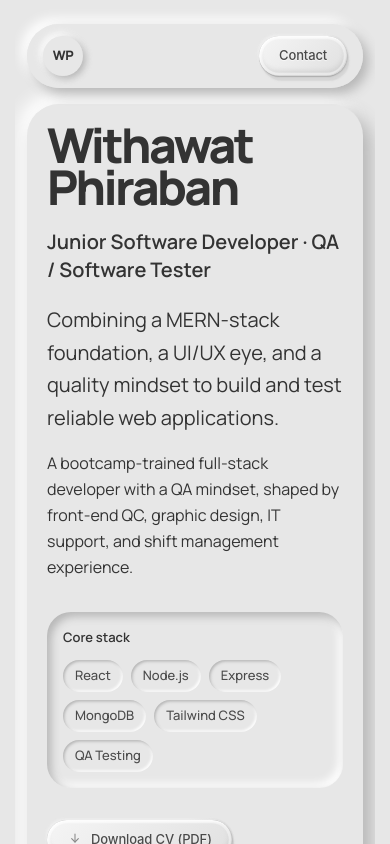
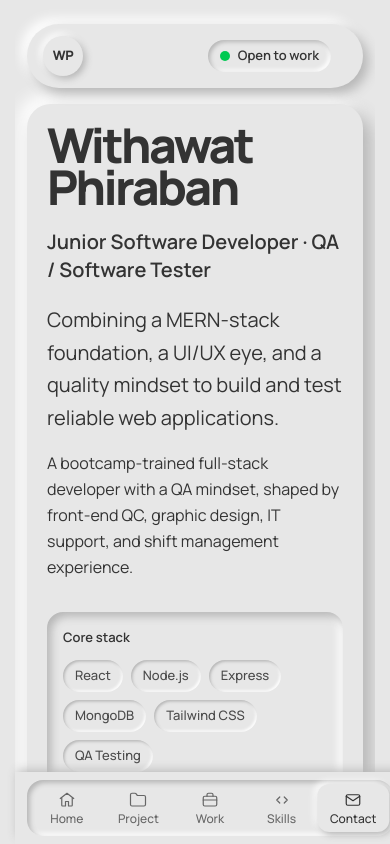
Before and after one commit to WithawatP/portfolio-withawat, a React (Vite) app: page / in a window 390 px wide. Shown: the top 844 px of the page. Built offline with nearby package versions, Linux system fonts and the light colour scheme.

Commit message:
Fix: navbar mobile

```diff
--- a/index.html
+++ b/index.html
@@ -9,7 +9,10 @@
       href="https://fonts.googleapis.com/css2?family=Manrope:wght@400;500;600;700;800&display=swap"
       rel="stylesheet"
     />
-    <meta name="viewport" content="width=device-width, initial-scale=1.0" />
+    <meta
+      name="viewport"
+      content="width=device-width, initial-scale=1.0, viewport-fit=cover"
+    />
     <meta name="theme-color" content="#E7E7E7" />
     <meta
       name="description"
--- a/src/App.jsx
+++ b/src/App.jsx
@@ -5,12 +5,13 @@ import Experience from './components/Experience'
 import Skills from './components/Skills'
 import Contact from './components/Contact'
 import Footer from './components/Footer'
+import BottomNav from './components/BottomNav'
 import RevealOnScroll from './components/ui/RevealOnScroll'
 
 export default function App() {
   return (
     <div className="min-h-svh overflow-x-clip bg-surface">
-      <div className="mx-auto flex min-h-screen max-w-[1440px] flex-col px-3 pt-6 pb-16 sm:px-8">
+      <div className="mx-auto flex min-h-screen max-w-[1440px] flex-col px-3 pt-6 pb-28 sm:px-8 sm:pb-16">
         <Header />
         <main className="flex flex-col gap-4 pt-4 sm:gap-10">
           <Hero />
@@ -29,6 +30,7 @@ export default function App() {
         </main>
         <Footer />
       </div>
+      <BottomNav />
     </div>
   )
 }
--- /dev/null
+++ b/src/components/BottomNav.jsx
@@ -0,0 +1,62 @@
+import { createPortal } from 'react-dom'
+import { useScrollSpy } from '../lib/useScrollSpy'
+import { FOCUS } from '../lib/styles'
+import Icon from './ui/Icon'
+
+const NAV_ITEMS = [
+  { section: 'home', href: '#home', label: 'Home', icon: 'home' },
+  { section: 'featured', href: '#featured', label: 'Project', icon: 'folder' },
+  { section: 'experience', href: '#experience', label: 'Work', icon: 'briefcase' },
+  { section: 'skills', href: '#skills', label: 'Skills', icon: 'code' },
+  { section: 'contact', href: '#contact', label: 'Contact', icon: 'mail' },
+]
+
+const SECTION_IDS = NAV_ITEMS.map((item) => item.section)
+
+export default function BottomNav() {
+  const [activeId, navigateTo] = useScrollSpy(SECTION_IDS)
+  const activeIndex = Math.max(
+    0,
+    NAV_ITEMS.findIndex((item) => item.section === activeId)
+  )
+
+  return createPortal(
+    <nav
+      data-scroll-nav
+      aria-label="Section navigation"
+      className="fixed inset-x-0 bottom-0 z-40 bg-surface pb-[min(env(safe-area-inset-bottom),1.5rem)] neu-raise-bar sm:hidden"
+    >
+      <div className="px-3 py-2">
+        <div className="rounded-2xl bg-surface p-1 neu-inset-md">
+          <div className="relative">
+            <span
+              aria-hidden="true"
+              className="absolute inset-y-0 left-0 w-1/5 rounded-xl bg-surface neu-raise-sm transition-transform duration-[350ms] ease-[cubic-bezier(0.2,0.7,0.2,1)]"
+              style={{ transform: `translateX(${activeIndex * 100}%)` }}
+            />
+            <div className="relative grid grid-cols-5">
+              {NAV_ITEMS.map((item) => {
+                const isActive = item.section === activeId
+                return (
+                  <a
+                    key={item.section}
+                    href={item.href}
+                    onClick={() => navigateTo(item.section)}
+                    aria-current={isActive ? 'location' : undefined}
+                    className={`${FOCUS} flex min-h-12 flex-col items-center justify-center gap-1 rounded-xl px-1 py-1.5 text-[12px] font-medium transition-colors duration-200 ${
+                      isActive ? 'text-ink' : 'text-muted'
+                    }`}
+                  >
+                    <Icon name={item.icon} className="h-[18px] w-[18px]" />
+                    <span className="leading-none">{item.label}</span>
+                  </a>
+                )
+              })}
+            </div>
+          </div>
+        </div>
+      </div>
+    </nav>,
+    document.body
+  )
+}
--- a/src/components/Contact.jsx
+++ b/src/components/Contact.jsx
@@ -21,7 +21,7 @@ export default function Contact() {
           <div>
             <a
               href={`mailto:${profile.email}`}
-              className={`block rounded-lg text-[clamp(1.5rem,3.8vw,2.75rem)] font-extrabold leading-tight tracking-[-0.04em] text-ink underline-offset-8 transition-all duration-200 hover:underline [overflow-wrap:anywhere] ${FOCUS}`}
+              className={`block rounded-lg text-[clamp(1.25rem,5.6vw,1.5rem)] font-extrabold leading-tight tracking-[-0.04em] text-ink underline-offset-8 transition-all duration-200 hover:underline [overflow-wrap:anywhere] sm:text-[clamp(1.5rem,3.8vw,2.75rem)] ${FOCUS}`}
             >
               {profile.email}
             </a>
--- a/src/components/Experience.jsx
+++ b/src/components/Experience.jsx
@@ -1,6 +1,6 @@
 import SectionCard from './ui/SectionCard'
 import SectionHeading from './ui/SectionHeading'
-import HoverTimelineCard from './ui/HoverTimelineCard'
+import TimelineItem from './ui/TimelineItem'
 import { experiences } from '../data/portfolio'
 
 export default function Experience() {
@@ -15,7 +15,7 @@ export default function Experience() {
 
       <ol className="flex flex-col">
         {experiences.map((experience, index) => (
-          <HoverTimelineCard
+          <TimelineItem
             key={`${experience.company}-${experience.period}`}
             role={experience.role}
             company={experience.company}
--- a/src/components/FeaturedProject.jsx
+++ b/src/components/FeaturedProject.jsx
@@ -102,7 +102,7 @@ export default function FeaturedProject() {
       </InsetPanel>
 
       <div className="mt-6">
-        <div className="rounded-3xl bg-surface p-3 neu-inset-lg sm:p-4">
+        <div className="rounded-2xl bg-surface p-3 neu-inset-lg sm:rounded-3xl sm:p-4">
           <Swiper
             effect={'coverflow'}
             grabCursor={true}
@@ -123,7 +123,7 @@ export default function FeaturedProject() {
             {projectGallery.map((shot) => (
               <SwiperSlide key={shot.caption} className="!w-[78%] sm:!w-[58%] lg:!w-[38%]">
                 <figure className="min-w-0">
-                  <div className="rounded-3xl bg-surface p-2 neu-raise-sm">
+                  <div className="rounded-2xl bg-surface p-2 neu-raise-sm sm:rounded-3xl">
                     <img
                       src={shot.src}
                       alt={shot.alt}
@@ -131,7 +131,7 @@ export default function FeaturedProject() {
                       height="900"
                       loading="lazy"
                       decoding="async"
-                      className="aspect-[16/10] w-full rounded-2xl object-cover"
+                      className="aspect-[16/10] w-full rounded-xl object-cover sm:rounded-2xl"
                     />
                   </div>
                   <figcaption className="mt-2 px-2 text-center text-[13px] font-medium text-ink">
--- a/src/components/Header.jsx
+++ b/src/components/Header.jsx
@@ -1,4 +1,5 @@
 import { FOCUS } from '../lib/styles'
+import AvailabilityBadge from './ui/AvailabilityBadge'
 import UiverseButton from './ui/UiverseButton'
 
 const navLinks = [
@@ -9,7 +10,7 @@ const navLinks = [
 
 export default function Header({ className = '' }) {
   return (
-    <header className={`sticky top-6 z-50 mx-auto w-full rounded-full bg-surface/85 px-4 py-3 neu-raise-md backdrop-blur-md transition-all duration-300 sm:px-8 ${className}`}>
+    <header className={`z-50 mx-auto w-full rounded-full bg-surface px-4 py-3 neu-raise-md transition-all duration-300 sm:sticky sm:top-6 sm:px-8 ${className}`}>
       <div className="mx-auto flex w-full items-center justify-between gap-4">
         <a
           href="#home"
@@ -24,6 +25,10 @@ export default function Header({ className = '' }) {
           </span>
         </a>
 
+        <div className="flex items-center gap-4">
+          <span className="sm:hidden">
+            <AvailabilityBadge />
+          </span>
           <nav aria-label="Primary" className="flex items-center gap-4">
             <div className="hidden items-center gap-1 sm:flex">
               {navLinks.map((link) => (
@@ -36,8 +41,11 @@ export default function Header({ className = '' }) {
                 </a>
               ))}
             </div>
+            <div className="hidden sm:block">
               <UiverseButton href="#contact">Contact</UiverseButton>
+            </div>
           </nav>
+        </div>
       </div>
     </header>
   )
--- a/src/components/ui/Icon.jsx
+++ b/src/components/ui/Icon.jsx
@@ -11,8 +11,21 @@ const icons = {
       <path d="M8 7h9v9" />
     </>
   ),
+  briefcase: (
+    <>
+      <rect x="3" y="7" width="18" height="13" rx="2" />
+      <path d="M8 7V5a2 2 0 0 1 2-2h4a2 2 0 0 1 2 2v2" />
+      <path d="M3 12h18" />
+    </>
+  ),
   check: <path d="m5 13 4 4L19 7" />,
   chevronDown: <path d="m6 9 6 6 6-6" />,
+  code: (
+    <>
+      <path d="m9 8-4 4 4 4" />
+      <path d="m15 8 4 4-4 4" />
+    </>
+  ),
   copy: (
     <>
       <rect x="9" y="9" width="11" height="11" rx="2" />
@@ -33,12 +46,21 @@ const icons = {
       <path d="M19 14v5a1 1 0 0 1-1 1H5a1 1 0 0 1-1-1V6a1 1 0 0 1 1-1h5" />
     </>
   ),
+  folder: (
+    <path d="M20 20a2 2 0 0 0 2-2V8a2 2 0 0 0-2-2h-7.9a2 2 0 0 1-1.69-.9L9.6 3.9A2 2 0 0 0 7.93 3H4a2 2 0 0 0-2 2v13a2 2 0 0 0 2 2Z" />
+  ),
   github: (
     <path
       fill="currentColor"
       stroke="none"
       d="M12 2C6.48 2 2 6.58 2 12.26c0 4.5 2.87 8.32 6.84 9.67.5.1.68-.22.68-.49v-1.72c-2.78.62-3.37-1.36-3.37-1.36-.45-1.18-1.11-1.5-1.11-1.5-.91-.64.07-.62.07-.62 1 .07 1.53 1.06 1.53 1.06.9 1.56 2.34 1.11 2.91.85.09-.66.35-1.11.63-1.37-2.22-.26-4.56-1.14-4.56-5.05 0-1.12.39-2.03 1.03-2.75-.1-.26-.45-1.3.1-2.71 0 0 .84-.28 2.75 1.05a9.4 9.4 0 0 1 2.51-.35c.85 0 1.71.12 2.51.35 1.91-1.33 2.75-1.05 2.75-1.05.55 1.41.2 2.45.1 2.71.64.72 1.03 1.63 1.03 2.75 0 3.92-2.34 4.79-4.57 5.04.36.32.68.94.68 1.9v2.82c0 .27.18.6.69.49A10.05 10.05 0 0 0 22 12.26C22 6.58 17.52 2 12 2Z"
     />
+  ),
+  home: (
+    <>
+      <path d="m3 10 9-7 9 7" />
+      <path d="M5 9v10a1 1 0 0 0 1 1h4v-6h4v6h4a1 1 0 0 0 1-1V9" />
+    </>
   ),
   linkedin: (
     <path
--- a/src/components/ui/HoverTimelineCard.jsx
+++ b/src/components/ui/TimelineItem.jsx
@@ -1,12 +1,9 @@
-import { useEffect, useId, useRef, useState } from 'react'
+import { useId, useRef, useState } from 'react'
 import Icon from './Icon'
 import Pill from './Pill'
 import { FOCUS } from '../../lib/styles'
 
-const HOVER_OPEN_DELAY = 100
-const HOVER_CLOSE_DELAY = 120
-
-export default function HoverTimelineCard({
+export default function TimelineItem({
   role,
   company,
   period,
@@ -15,51 +12,19 @@ export default function HoverTimelineCard({
   isLast,
   defaultOpen = false,
 }) {
-  const [hovered, setHovered] = useState(false)
-  const [pinned, setPinned] = useState(
-    () =>
-      defaultOpen &&
-      typeof window !== 'undefined' &&
-      window.matchMedia('(max-width: 639px)').matches,
-  )
-  const open = hovered || pinned
-  const openTimer = useRef(null)
-  const closeTimer = useRef(null)
+  const [open, setOpen] = useState(defaultOpen)
   const id = useId()
   const buttonId = `${id}-button`
   const panelId = `${id}-panel`
+  const headerButtonRef = useRef(null)
 
-  const clearTimers = () => {
-    window.clearTimeout(openTimer.current)
-    window.clearTimeout(closeTimer.current)
-  }
-
-  useEffect(() => clearTimers, [])
-
-  const handlePointerEnter = (event) => {
-    if (event.pointerType !== 'mouse') return
-    clearTimers()
-    openTimer.current = window.setTimeout(
-      () => setHovered(true),
-      HOVER_OPEN_DELAY,
-    )
-  }
-
-  const handlePointerLeave = (event) => {
-    if (event.pointerType !== 'mouse') return
-    clearTimers()
-    closeTimer.current = window.setTimeout(
-      () => setHovered(false),
-      HOVER_CLOSE_DELAY,
-    )
-  }
-
-  const handleClick = () => {
-    if (hovered && !pinned) {
-      setPinned(true)
-      return
-    }
-    setPinned((value) => !value)
+  function handleCardClick(event) {
+    if (window.getSelection()?.toString()) return
+    const target = event.target
+    if (!(target instanceof Element)) return
+    const blocker = target.closest('[data-no-toggle], a, button')
+    if (blocker && blocker !== headerButtonRef.current) return
+    setOpen((value) => !value)
   }
 
   return (
@@ -68,9 +33,7 @@ export default function HoverTimelineCard({
         <div className="relative flex h-5 w-5 items-center justify-center rounded-full bg-surface neu-inset-sm">
           {open ? (
             <span className="relative flex h-2 w-2">
-              {pinned ? (
-                <span className="absolute inline-flex h-full w-full animate-ping rounded-full bg-led opacity-75" />
-              ) : null}
+              <span className="absolute inline-flex h-full w-full animate-ping rounded-full bg-led opacity-75" />
               <span className="relative inline-flex h-2 w-2 rounded-full bg-led" />
             </span>
           ) : (
@@ -83,20 +46,21 @@ export default function HoverTimelineCard({
       </div>
 
       <div
-        onPointerEnter={handlePointerEnter}
-        onPointerLeave={handlePointerLeave}
-        className={`mb-3 min-w-0 flex-1 rounded-[2rem] bg-surface p-4 transition-transform duration-200 sm:mb-8 sm:p-6 ${
-          open ? 'neu-inset-lg' : 'neu-raise-md'
+        onClick={handleCardClick}
+        className={`mb-3 min-w-0 flex-1 cursor-pointer rounded-2xl bg-surface p-4 transition-transform duration-200 active:scale-[0.99] sm:mb-8 sm:rounded-[2rem] sm:p-6 ${
+          open
+            ? 'neu-inset-lg'
+            : 'neu-raise-md hover:-translate-y-px'
         }`}
       >
         <h3 className="text-lg font-bold text-ink">
           <button
+            ref={headerButtonRef}
             id={buttonId}
             type="button"
             aria-expanded={open}
             aria-controls={panelId}
-            onClick={handleClick}
-            className={`${FOCUS} flex min-h-14 w-full cursor-pointer flex-col gap-2 rounded-2xl text-left active:scale-[0.99] sm:flex-row sm:items-center sm:justify-between`}
+            className={`${FOCUS} flex min-h-14 w-full cursor-pointer flex-col gap-2 rounded-2xl text-left sm:flex-row sm:items-center sm:justify-between`}
           >
             <span className="min-w-0">
               <span className="block text-lg font-bold leading-snug text-ink">
--- a/src/index.css
+++ b/src/index.css
@@ -69,6 +69,11 @@
     calc(var(--lx) * 12px * var(--depth-scale)) calc(var(--ly) * 12px * var(--depth-scale)) calc(24px * var(--depth-scale)) var(--color-highlight);
 }
 
+@utility neu-raise-bar {
+  box-shadow:
+    0 calc(-6px * var(--depth-scale)) calc(14px * var(--depth-scale)) calc(-4px * var(--depth-scale)) var(--color-shadow);
+}
+
 @utility neu-inset-sm {
   box-shadow:
     inset calc(var(--lx) * -2px * var(--depth-scale)) calc(var(--ly) * -2px * var(--depth-scale)) calc(4px * var(--depth-scale)) var(--color-shadow),
@@ -103,11 +108,17 @@
   html {
     background-color: var(--color-surface);
     color-scheme: light;
-    scroll-padding-top: 6rem;
+    scroll-padding-top: 1rem;
     scrollbar-gutter: stable both-edges;
     -webkit-font-smoothing: antialiased;
     -moz-osx-font-smoothing: grayscale;
     text-rendering: optimizeLegibility;
+  }
+
+  @media (min-width: 640px) {
+    html {
+      scroll-padding-top: 6rem;
+    }
   }
 
   body {
--- a/src/lib/styles.js
+++ b/src/lib/styles.js
@@ -1,8 +1,8 @@
 export const LEVEL_1 =
-  'bg-surface neu-raise-lg rounded-[2rem] sm:rounded-[2.5rem] p-5 sm:p-8 mb-4 sm:mb-10'
+  'bg-surface neu-raise-lg rounded-3xl sm:rounded-[2.5rem] p-5 sm:p-8 mb-4 sm:mb-10'
 
 export const LEVEL_2 =
-  'bg-surface neu-inset-lg rounded-3xl p-4 sm:p-6'
+  'bg-surface neu-inset-lg rounded-2xl sm:rounded-3xl p-4 sm:p-6'
 
 export const LEVEL_3 =
   'bg-surface text-ink neu-raise-sm rounded-full px-5 py-2 font-medium transition-all duration-200 cursor-pointer'
```
Also changed, not shown: src/lib/useScrollSpy.js (added), 1 other file (tests, documents, lock files or other folders). Lines whose indentation alone changed are shown as unchanged.
